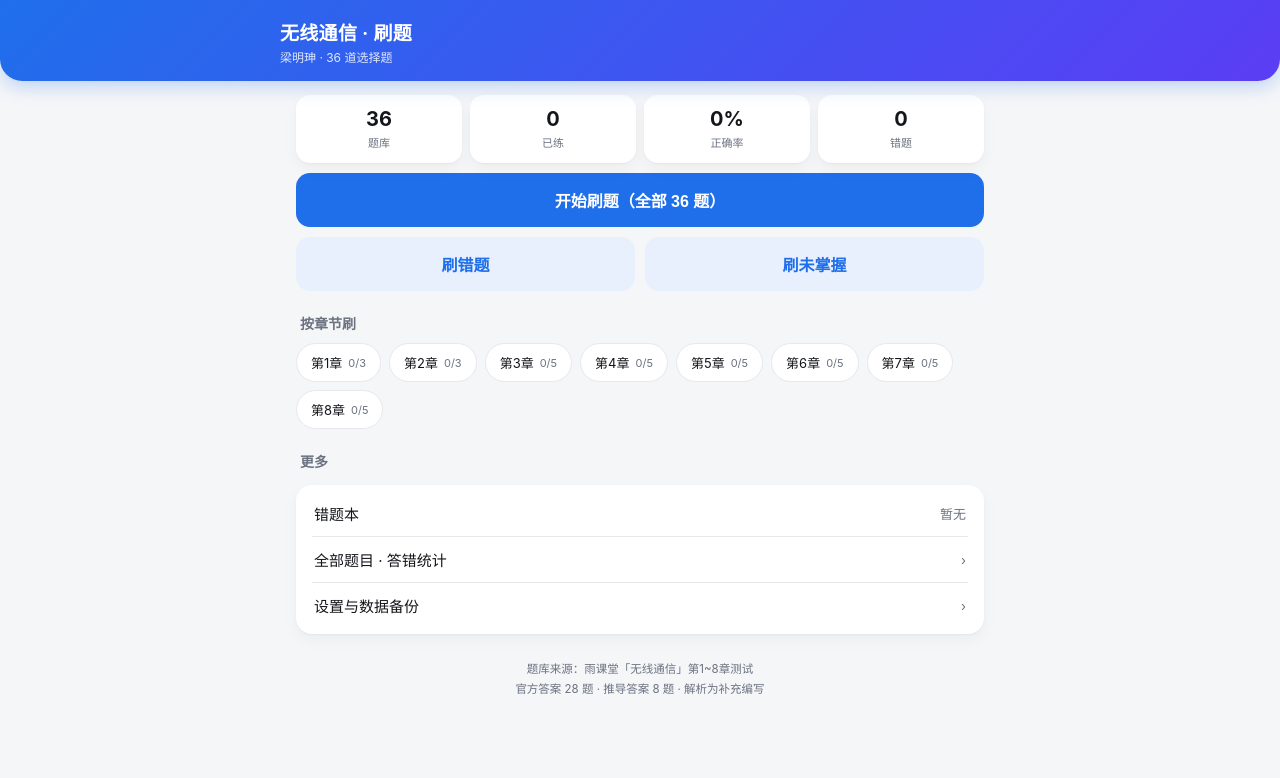
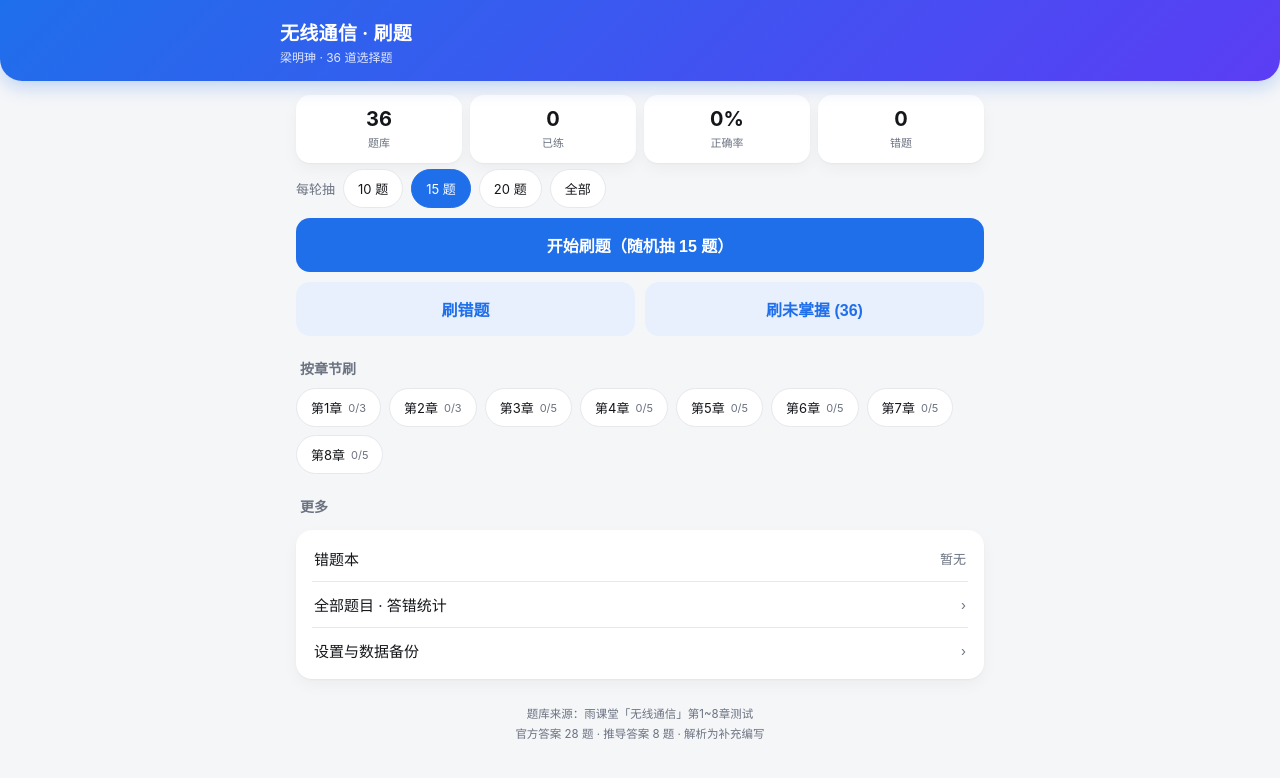
Before and after one commit to 19936868503/wxtx-quiz, a plain HTML site: page index.html in a window 1280 px wide. Drawn offline with Linux system fonts and the light colour scheme.

Commit message:
update index.html

```diff
--- a/index.html
+++ b/index.html
@@ -125,10 +125,14 @@
   <section id="v-home">
     <div class="grid" id="statGrid"></div>
 
-    <button class="btn" onclick="startQuiz('all')">开始刷题（全部 36 题）</button>
+    <div style="display:flex;align-items:center;gap:8px;margin-top:6px">
+      <span class="muted" style="flex:0 0 auto">每轮抽</span>
+      <div class="chips" id="countChips" style="margin-top:0"></div>
+    </div>
+    <button class="btn" id="startBtn" onclick="startQuiz('all')">开始刷题</button>
     <div style="display:flex;gap:10px">
-      <button class="btn ghost" style="margin-top:10px" onclick="startQuiz('wrong')">刷错题</button>
-      <button class="btn ghost" style="margin-top:10px" onclick="startQuiz('unmastered')">刷未掌握</button>
+      <button class="btn ghost" style="margin-top:10px" onclick="startQuiz('wrong')" id="wrongBtn">刷错题</button>
+      <button class="btn ghost" style="margin-top:10px" onclick="startQuiz('unmastered')" id="unmBtn">刷未掌握</button>
     </div>
 
     <h2 class="sec">按章节刷</h2>
@@ -226,9 +230,9 @@ let S = load();
 function load(){
   try{
     const raw = JSON.parse(localStorage.getItem(KEY));
-    if(raw && raw.stats) return {stats:raw.stats, set:Object.assign({mastery:2}, raw.set||{})};
+    if(raw && raw.stats) return {stats:raw.stats, set:Object.assign({mastery:2, count:15}, raw.set||{})};
   }catch(e){}
-  return {stats:{}, set:{mastery:2}};
+  return {stats:{}, set:{mastery:2, count:15}};
 }
 function save(){ localStorage.setItem(KEY, JSON.stringify(S)); }
 function st(id){
@@ -285,7 +289,16 @@ function renderHome(){
   }).join('');
   $('chapChips').innerHTML = chips;
   $('wbCount').textContent = wbCount ? wbCount+' 题' : '暂无';
+
+  const cnt = S.set.count|0;
+  $('countChips').innerHTML = [10,15,20,0].map(n=>
+    `<div class="chip ${cnt===n?'on':''}" onclick="setCount(${n})">${n?n+' 题':'全部'}</div>`).join('');
+  $('startBtn').textContent = cnt ? `开始刷题（随机抽 ${cnt} 题）` : `开始刷题（全部 ${BANK.length} 题）`;
+  const umN = BANK.filter(q=>!mastered(q.id)).length;
+  $('wrongBtn').textContent = '刷错题' + (wbCount?` (${wbCount})`:'');
+  $('unmBtn').textContent = '刷未掌握' + (umN?` (${umN})`:'');
 }
+function setCount(n){ S.set.count=n; save(); renderHome(); }
 
 /* ---------- quiz ---------- */
 let quiz=null, lastMode='all', lastArg=null;
@@ -303,8 +316,10 @@ function pick(mode, arg){
   return pool;
 }
 function startQuiz(mode, arg){
-  const pool=pick(mode, arg);
-  if(!pool.length){ toast(mode==='wrong'?'还没有错题，先去刷题吧':'没有可刷的题目'); return; }
+  let pool=pick(mode, arg);
+  if(!pool.length){ toast(mode==='wrong'?'还没有错题，先去刷题吧':(mode==='unmastered'?'全部已掌握 🎉':'没有可刷的题目')); return; }
+  const n = S.set.count|0;
+  if(n>0 && mode!=='roundwrong' && pool.length>n) pool = pool.slice(0, n);
   lastMode = mode==='roundwrong' ? 'roundwrong' : mode;
   lastArg = arg;
   quiz = {mode, pool, idx:0, sel:[], answered:false, wrongIds:[], right:0, total:0};
@@ -460,7 +475,7 @@ async function exportData(){
 function importData(){
   const t=$('impBox').value.trim(); if(!t) return;
   try{ const j=JSON.parse(t); if(!j.stats) throw 0;
-    S={stats:j.stats, set:Object.assign({mastery:2}, j.set||{})}; save(); toast('导入成功'); goHome();
+    S={stats:j.stats, set:Object.assign({mastery:2, count:15}, j.set||{})}; save(); toast('导入成功'); goHome();
   }catch(e){ toast('格式不对'); }
 }
 
```
